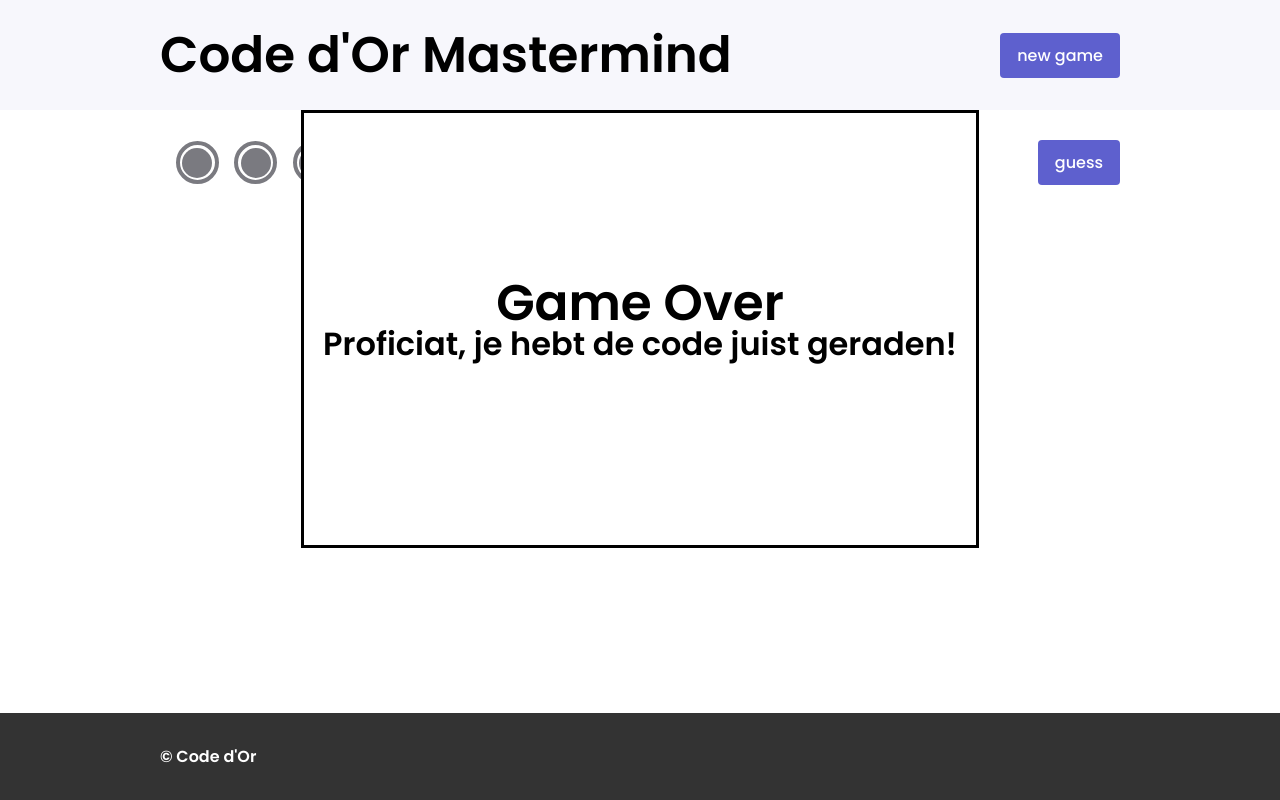
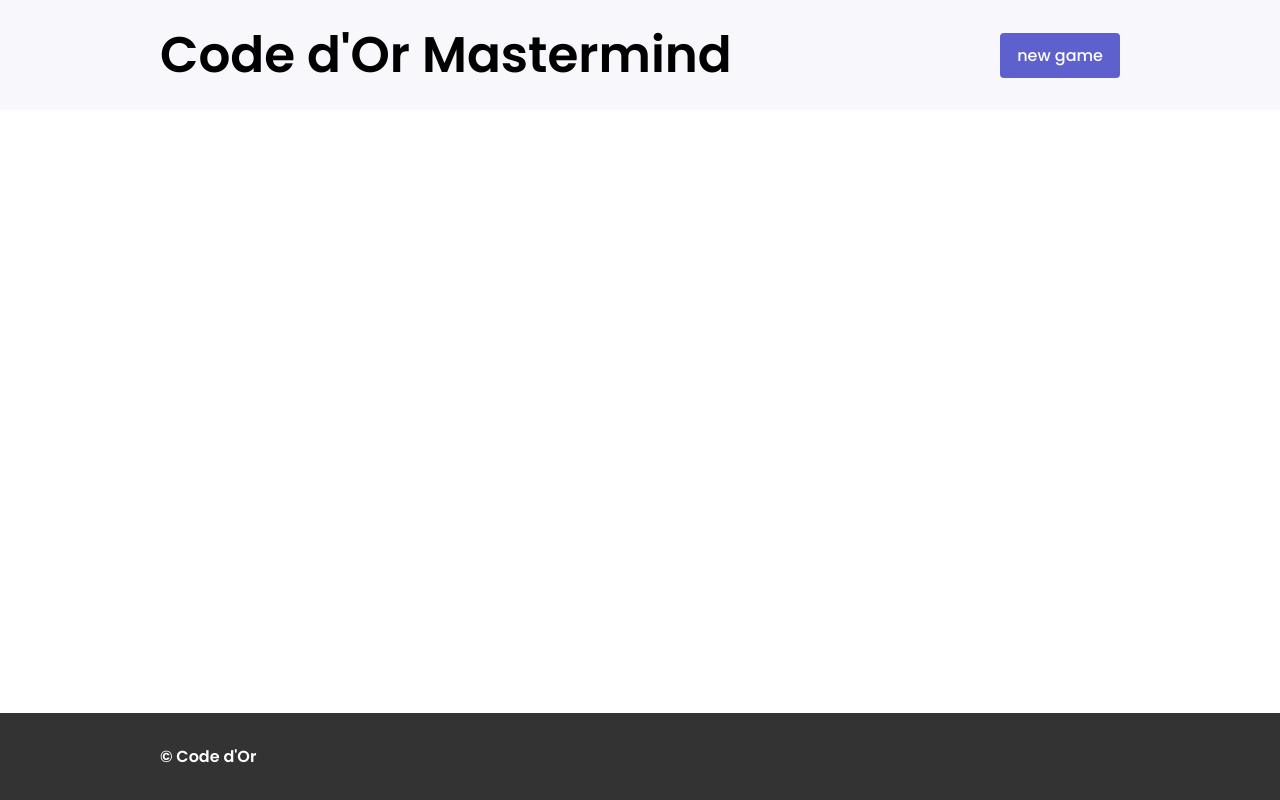
Before and after one commit to vermeirekaat/mastermind, a React (Create React App) app: page / in a window 1280 px wide. Built offline with nearby package versions, Linux system fonts and the light colour scheme.

Commit message:
fix: empty results when new game starts #1

```diff
--- a/src/App.js
+++ b/src/App.js
@@ -22,7 +22,7 @@ function App() {
   const [savedGuesses, setSavedGuesses] = useState([]);
   const [savedResults, setSavedResults] = useState([]);
   const [startGame, setStartGame] = useState(false);
-  const [endGame, setEndGame] = useState(true);
+  const [endGame, setEndGame] = useState(false);
 
   const shuffleIndexes = () => {
     const numbers = [];
@@ -40,8 +40,11 @@ function App() {
     setStartGame(true);
     setEndGame(false);
 
+    setSavedGuesses([]);
+    setSavedResults([]);
+
     // reset the counter by counting down from 5 min
-    const duration = 60 * .05;
+    const duration = 60 * 5;
 
     let timer = duration, minutes, seconds;
     countdown = setInterval(() => {
@@ -60,10 +63,6 @@ function App() {
         }
 
       }, 1000);
-
-      if (startGame) {
-        clearInterval(countdown);
-      }
 
     // generate random code
     const randomIndexes = shuffleIndexes();
```
